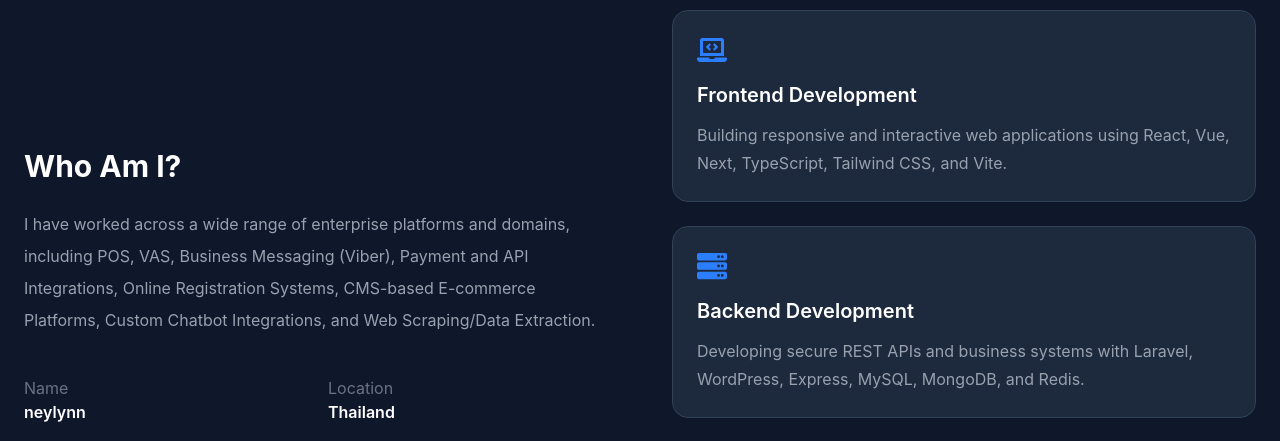
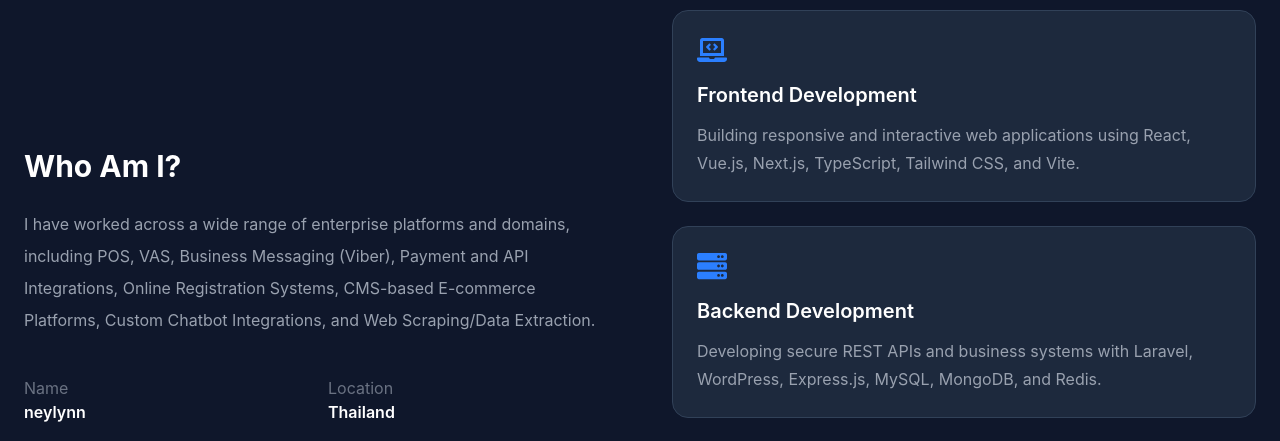
Before and after one commit to neylynn/neylynn.github.io, a React app: page / in a window 1280 px wide. Shown: the part 1440-1881 px from the top of the page. Built offline with nearby package versions, Linux system fonts and the light colour scheme; the HTML template or start-up script is replaced by a standard one.

Commit message:
"fix/update about and project"

```diff
--- a/src/components/About.jsx
+++ b/src/components/About.jsx
@@ -38,13 +38,13 @@ const services = [
     icon: <FaLaptopCode size={30} />,
     title: "Frontend Development",
     description:
-      "Building responsive and interactive web applications using React, Vue, Next, TypeScript, Tailwind CSS, and Vite.",
+      "Building responsive and interactive web applications using React, Vue.js, Next.js, TypeScript, Tailwind CSS, and Vite.",
   },
   {
     icon: <FaServer size={30} />,
     title: "Backend Development",
     description:
-      "Developing secure REST APIs and business systems with Laravel, WordPress, Express, MySQL, MongoDB, and Redis.",
+      "Developing secure REST APIs and business systems with Laravel, WordPress, Express.js, MySQL, MongoDB, and Redis.",
   },
   {
     icon: <FaCode size={30} />,
--- a/src/data/projects.js
+++ b/src/data/projects.js
@@ -77,7 +77,7 @@ export const projects = [
     title: "Myanmar Accountancy Council",
     image: macImage,
     description:
-      "Contributed to the development of a centralized platform for accounting examinations and professional registrations, including CPA and related programs. Collaborated with the development team across most modules, including applications, exam management, registrations, results, announcements, and administrative features.",
+      "Contributed to the development of a centralized platform for accounting examinations and professional registrations, including CPA and related programs. Collaborated with the development team across most modules, including applications, exam management, registrations, results, announcements, and administrative features. Integrated Myanmar payment gateways, including KBZ Pay and MPU, to support online registration payments.",
     technologies: [
       "Laravel",
       "MySQL"
```
Also changed, not shown: 1 other file (tests, documents, lock files or other folders).
